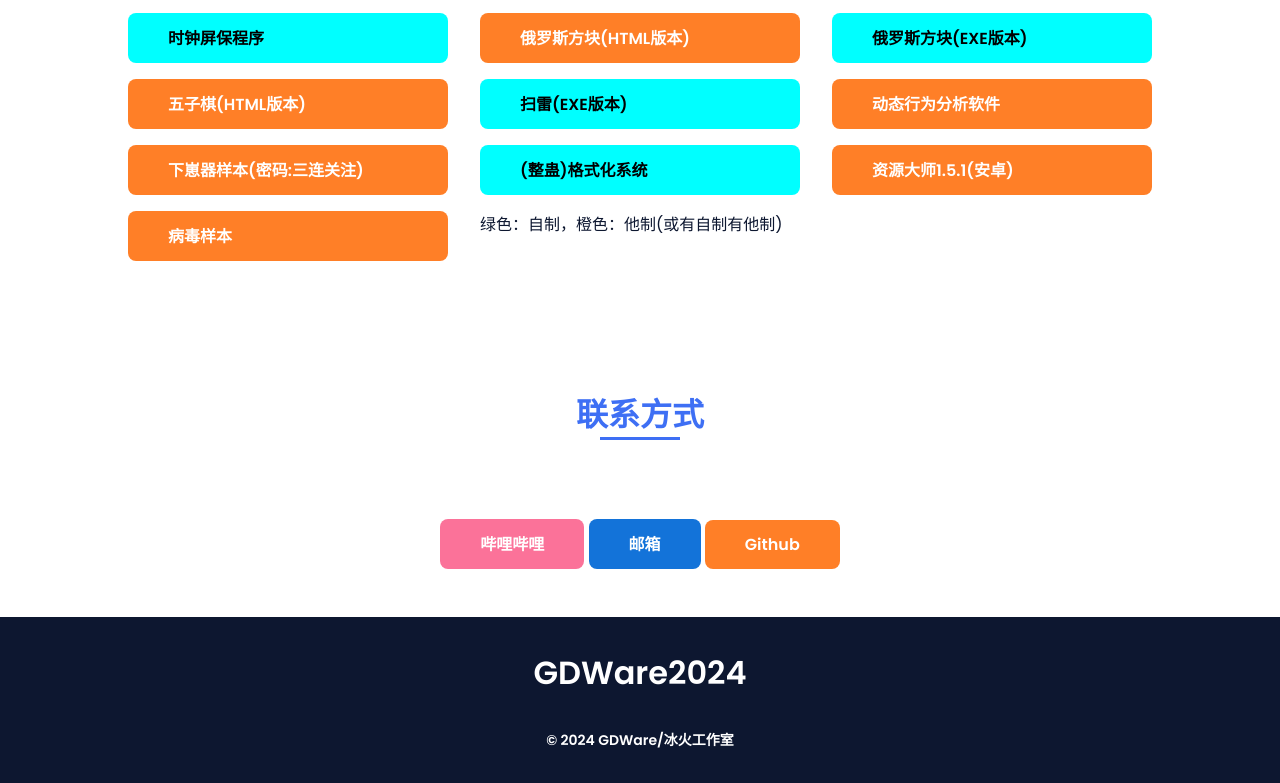
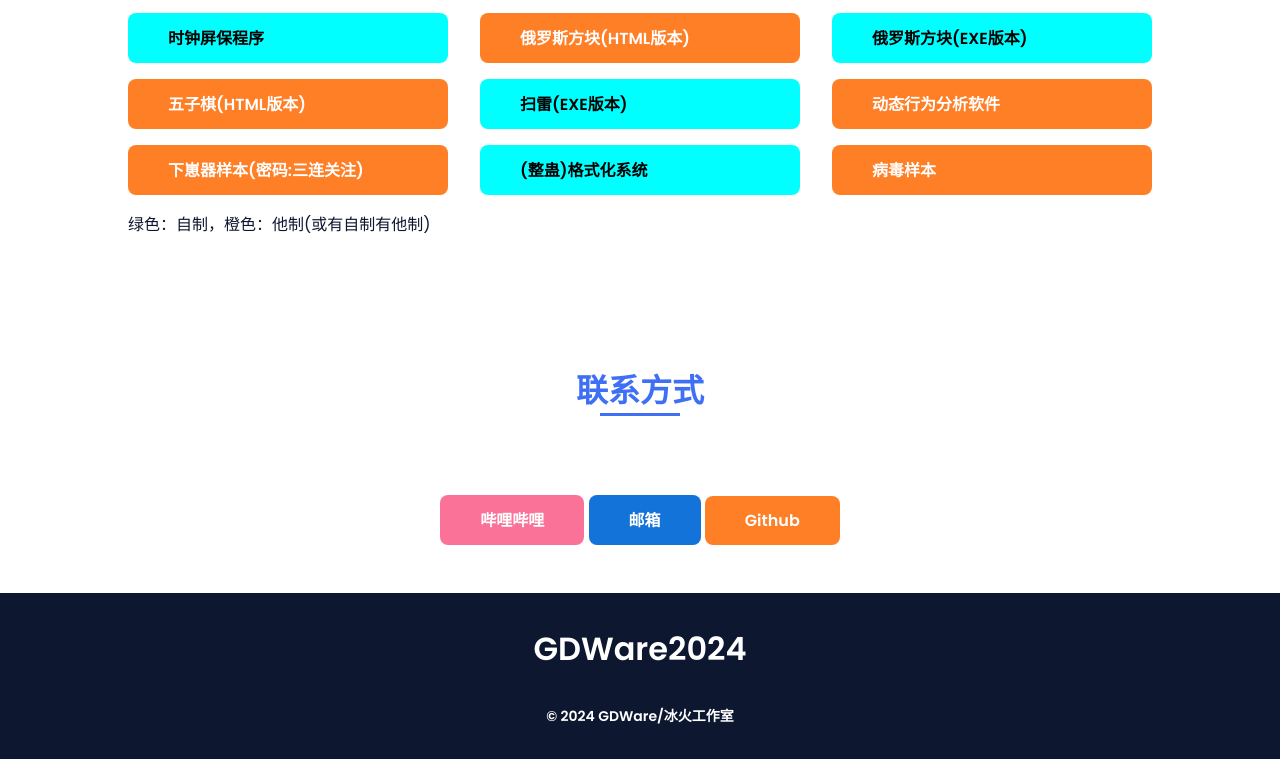
Before and after one commit to RCH2010/rch2010.github.io, a plain HTML site: page index.html in a window 1280 px wide. Shown: the part 1367-2150 px from the top of the page. After the commit the page ends 2126 px from the top, so only its background shows below. Drawn offline with nearby package versions, Linux system fonts and the light colour scheme.

Commit message:
Update index.html

```diff
--- a/index.html
+++ b/index.html
@@ -83,7 +83,6 @@
                         <a href="https://makerz.lanzouo.com/iVafw248kg0b" class="button">动态行为分析软件</a>
                         <a href="https://makerz.lanzouo.com/b00crd1j0j" class="button">下崽器样本(密码:三连关注)</a>
 			<a href="https://makerz.lanzouo.com/iI3uw24bs1kh" class="button" style="background-color: aqua;color: #000000;">(整蛊)格式化系统</a>
-			<a href="https://makerz.lanzouo.com/irlsW24btjqh" class="button">资源大师1.5.1(安卓)</a>
 			<a href="https://rch2010.github.io/html/VirWarning.html" class="button">病毒样本</a>
                         <span>绿色：自制，橙色：他制(或有自制有他制)</span>
                 </div>
```
